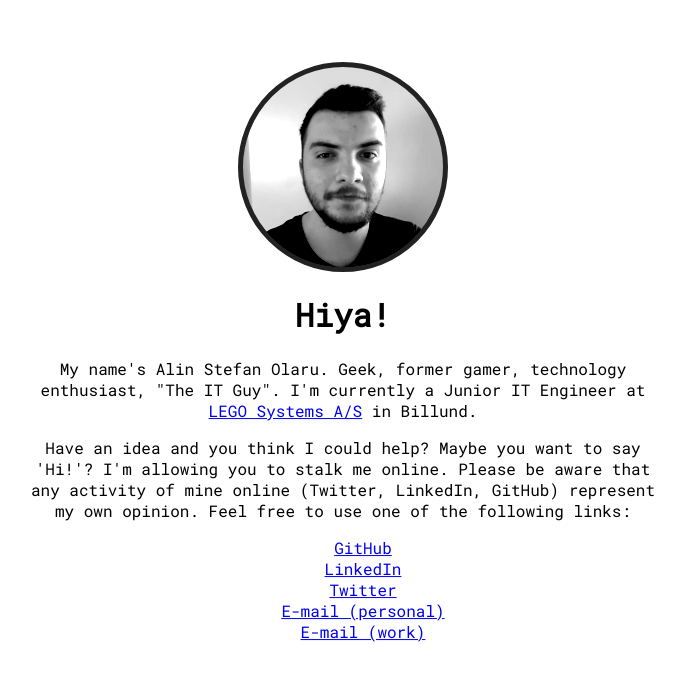
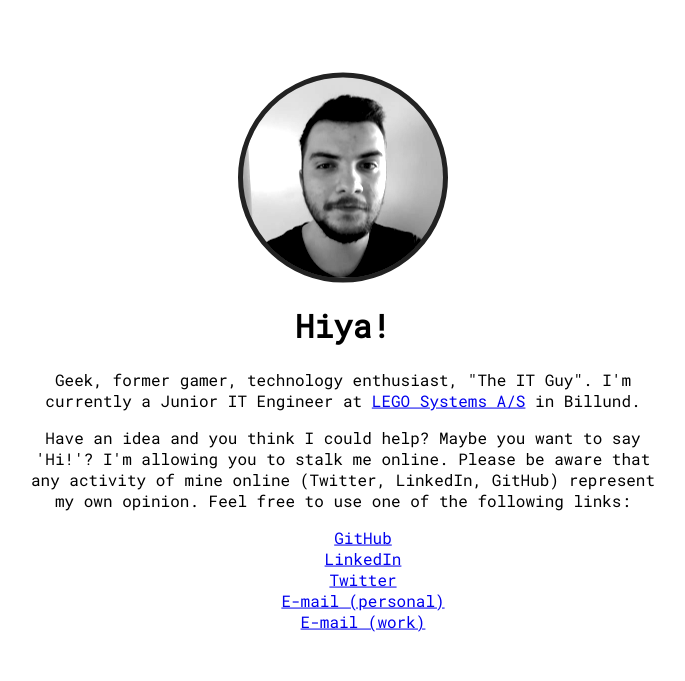
Before and after one commit to xShteff/alinstefanola.ru, a Jekyll site: the page index.html, which Jekyll copies as it is, in a window 1280 px wide. Shown: the top 681 px of the page, without its empty margins (297-982 px from the left). Built offline with Jekyll 4.4.1, drawn with Linux system fonts in a browser that asks for light colours.

Commit message:
Removed introduction

```diff
--- a/index.html
+++ b/index.html
@@ -4,7 +4,7 @@
         <meta charset="UTF-8">
         <meta name="viewport" content="width=device-width, initial-scale=1.0">
         <meta http-equiv="X-UA-Compatible" content="ie=edge">
-        <title>Alin Stefan Olaru</title>
+        <title>Omg stalker!</title>
         <script src="dist/js/jquery.js"></script>
         <script src="dist/js/vue.min.js"></script>
         <link rel="stylesheet" target="_blank" href="style.css">
@@ -16,7 +16,7 @@
                 <h1>Hiya!</h1>
 
                 <p>
-                    My name's Alin Stefan Olaru. Geek, former gamer, technology
+                    Geek, former gamer, technology
                     enthusiast, "The IT Guy". I'm currently a Junior IT
                     Engineer at <a target="_blank" href="https://lego.com">LEGO
                         Systems A/S</a> in Billund.
```
